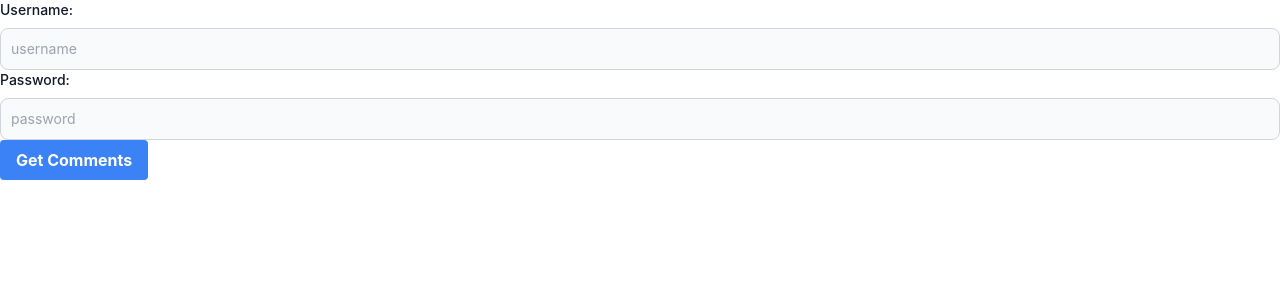
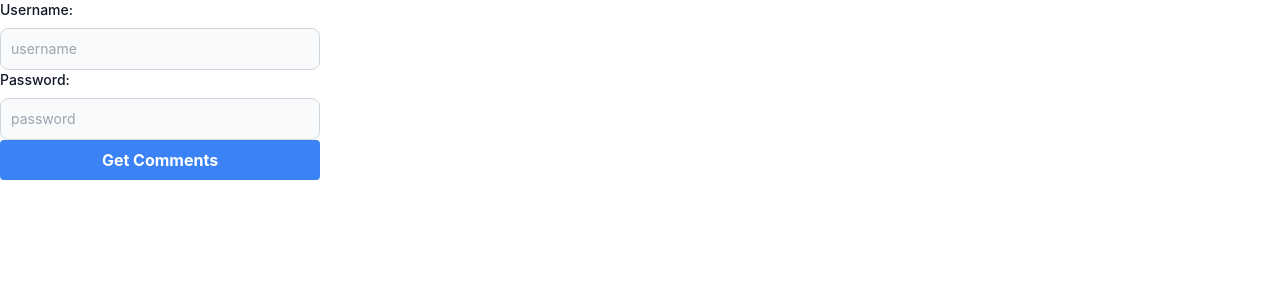
Before and after one commit to skossan/reddit-nuker-js, a Next.js app in the folder client/: page / in a window 1280 px wide. Shown: the top 300 px of the page. Built offline with nearby package versions, Linux system fonts and the light colour scheme.

Commit message:
form styling

```diff
--- a/client/components/Button.tsx
+++ b/client/components/Button.tsx
@@ -7,7 +7,7 @@ interface Props {
 
 const Button = ({buttonText, type}: Props) => {
   return (
-    <button type={type} className="bg-blue-500 hover:bg-blue-700 text-white font-bold py-2 px-4 rounded">{buttonText}</button>
+    <button type={type} className="bg-blue-500 hover:bg-blue-700 text-white font-bold py-2 px-4 rounded w-80">{buttonText}</button>
   )
 }
 
--- a/client/components/InputField.tsx
+++ b/client/components/InputField.tsx
@@ -17,7 +17,7 @@ const InputField = ({labelText, name, placeholderText, required, type}: Props) =
         placeholder={placeholderText}
         name={name}
         required={required||false}
-        className="bg-gray-50 border border-gray-300 text-gray-900 text-sm rounded-lg focus:ring-blue-500 focus:border-blue-500 block w-full p-2.5 dark:bg-gray-700 dark:border-gray-600 dark:placeholder-gray-400 dark:text-white dark:focus:ring-blue-500 dark:focus:border-blue-500"
+        className="bg-gray-50 border border-gray-300 text-gray-900 text-sm rounded-lg focus:ring-blue-500 focus:border-blue-500 block p-2.5 dark:bg-gray-700 dark:border-gray-600 dark:placeholder-gray-400 dark:text-white dark:focus:ring-blue-500 dark:focus:border-blue-500 w-80"
       />
     </>
   );
--- a/client/components/UserForm.tsx
+++ b/client/components/UserForm.tsx
@@ -5,7 +5,7 @@ import InputField from './InputField'
 const UserForm = () => {
   return (
     <form>
-      <div>
+      <div className="flex flex-col justify-center align-middle">
         <InputField labelText='Username:' type='text' name='username' placeholderText='username' required/>
         <InputField labelText='Password:' type='password' name='password' placeholderText='password' required/>
         <Button buttonText='Get Comments' type='button'/>
```
